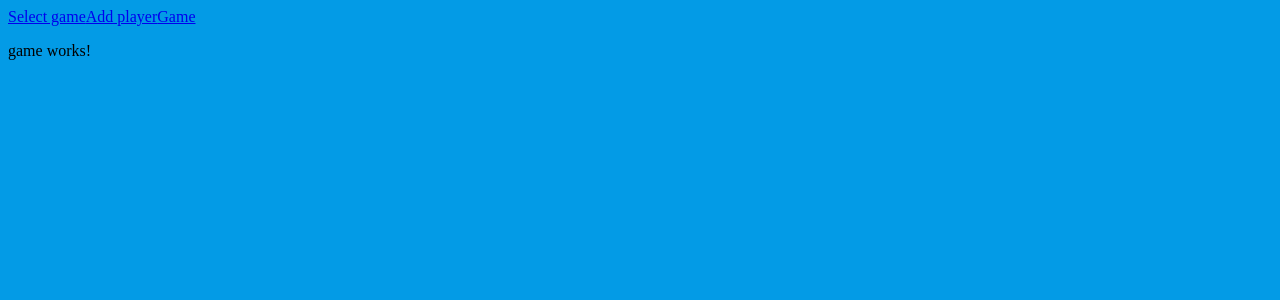
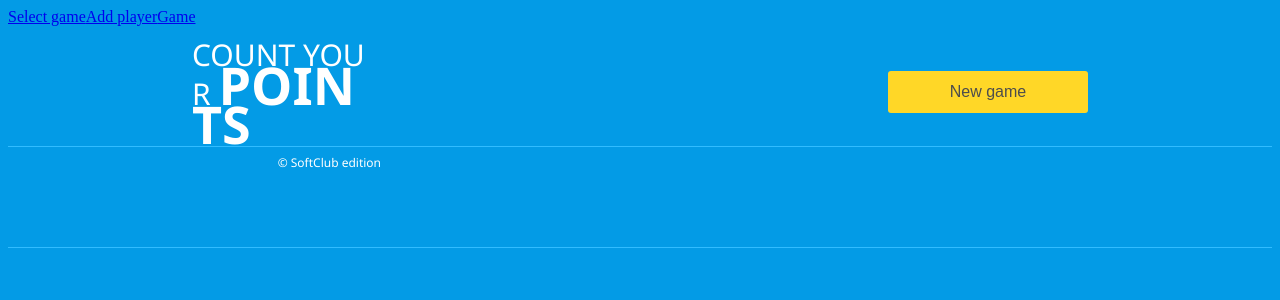
Before and after one commit to ksksksksksksksksksksks/scoring-in-darts, an Angular app: page /game in a window 1280 px wide. Shown: the top 300 px of the page. Built offline with nearby package versions, Linux system fonts and the light colour scheme.

Commit message:
Add styles to the game component

```diff
--- a/src/app/game/game.component.html
+++ b/src/app/game/game.component.html
@@ -1 +1,13 @@
-<p>game works!</p>
+<div class="header">
+    <div class="logo">
+        <p>count your
+            <span class="logo-points">points</span>
+            <span class="logo-edition">© SoftClub edition</span>
+        </p>
+    </div>
+    <button class="new-game-btn" (click)="selectGame()">New game</button>
+</div>
+
+<div class="game-progress">
+
+</div>
--- a/src/app/game/game.component.scss
+++ b/src/app/game/game.component.scss
@@ -0,0 +1,53 @@
+.logo {
+    word-break: break-all;
+    width: 189px;
+    color: #ffffff;
+    text-transform: uppercase;
+    font-family:'Segoe UI', Tahoma, Geneva, Verdana, sans-serif;
+    font-size: 30px;
+    position: absolute;
+    top: 5%;
+    left: 15%;
+
+    p {
+        margin: 0;
+        padding: 0;
+        line-height: 30px;
+    }
+}
+
+.logo-points {
+    font-weight: bold;
+    font-size: 52px;
+}
+
+.logo-edition {
+    text-transform: none;
+    font-size: 12px;
+    display: block;
+    text-align: right;
+}
+
+.new-game-btn {
+    background-color: #ffd727;
+    border: none;
+    height: 42px;
+    width: 200px;
+    border-radius: 3px;
+    color: rgb(77, 77, 77);
+    font-size: 16px;
+    margin-top: 55px;
+    position: absolute;
+    right: 15%;
+    top: 2%;
+}
+
+.header {
+    min-height: 120px;
+    border-bottom: 1px solid #31bcff;
+}
+
+.game-progress {
+    min-height: 100px;
+    border-bottom: 1px solid #31bcff;
+}
--- a/src/app/game/game.component.ts
+++ b/src/app/game/game.component.ts
@@ -1,4 +1,5 @@
 import { Component, OnInit } from '@angular/core';
+import { Router } from '@angular/router';
 
 @Component({
   selector: 'app-game',
@@ -7,9 +8,13 @@ import { Component, OnInit } from '@angular/core';
 })
 export class GameComponent implements OnInit {
 
-  constructor() { }
+  constructor(private router: Router) { }
 
   ngOnInit(): void {
   }
 
+  selectGame() {
+    this.router.navigateByUrl('');
+  }
+
 }
--- a/src/app/select-game/select-game.component.html
+++ b/src/app/select-game/select-game.component.html
@@ -7,7 +7,7 @@
 
 <div class="select-players">
     <p>Select players</p>
-    <input type="search" name="strInput" [(ngModel)]="strInput" placeholder="Search" list="players">
+    <input type="search" name="strInput" [(ngModel)]="strInput" placeholder="Search">
     <button (click)="addPlayer()">New player</button>
       <tr *ngFor="let player of players | search: strInput">
         <td>
--- a/src/app/select-game/select-game.component.scss
+++ b/src/app/select-game/select-game.component.scss
@@ -89,8 +89,4 @@
         color: black;
       }
 
-    .removed{
-        opacity: 0;
-        display: none;
-    }
 }
```
Also changed, not shown: 1 other file (tests, documents, lock files or other folders).
